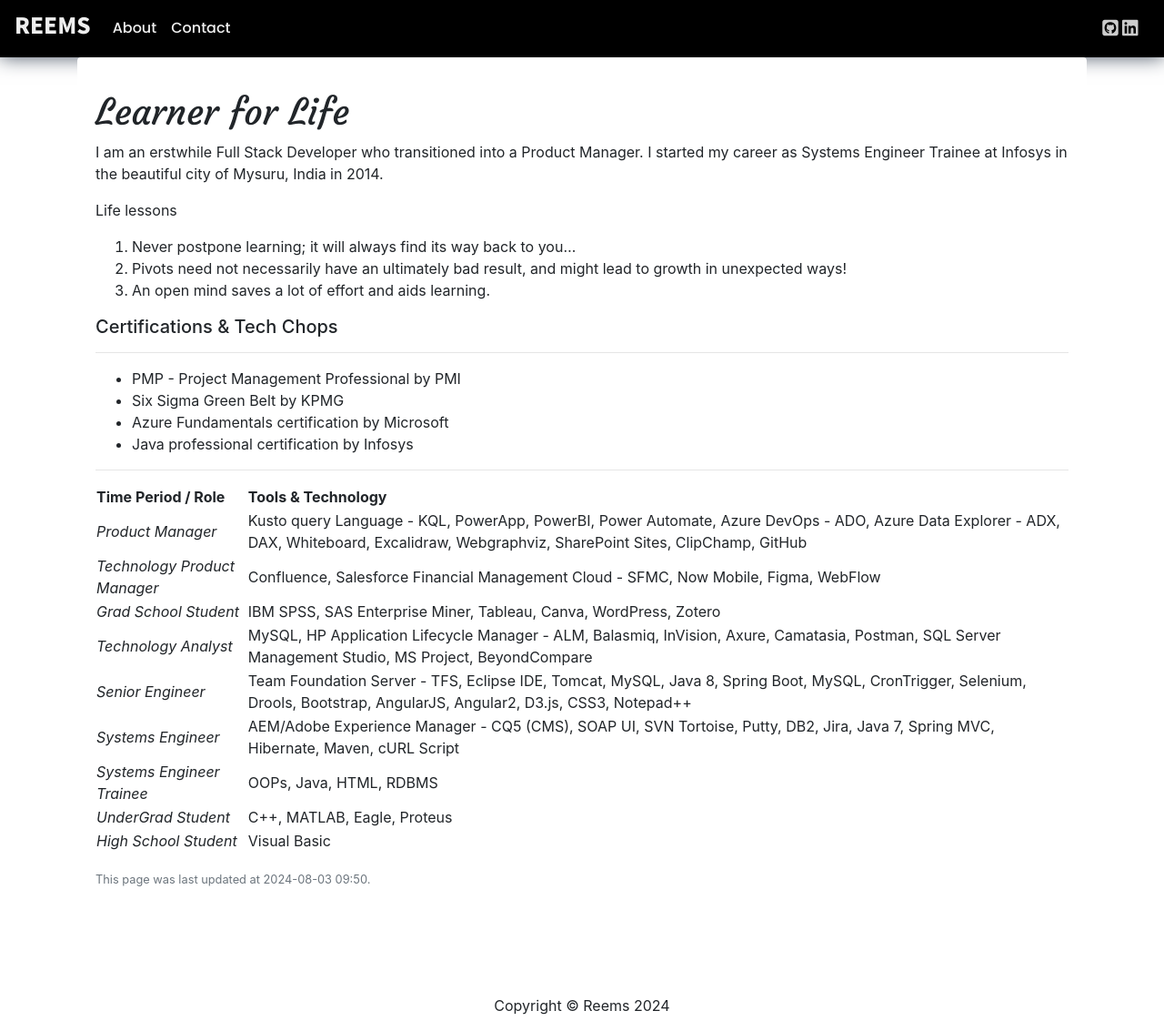
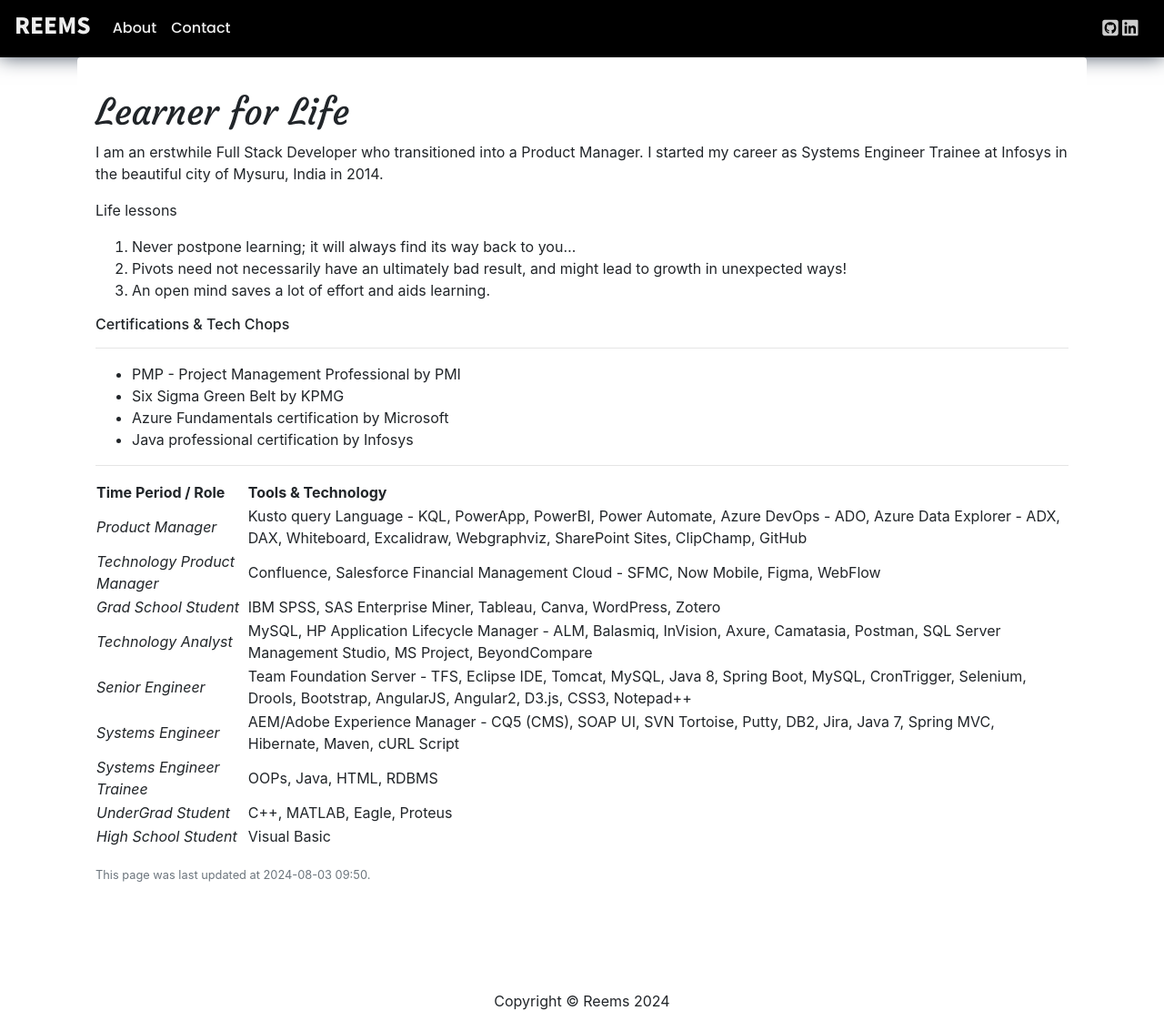
Before and after one commit to reemstk/reemstk.github.io, a Jekyll site: the page built from pages/about.md, in a window 1280 px wide. Shown: the whole page at 91% size. Built offline with Jekyll 4.4.1, drawn with Linux system fonts in a browser that asks for light colours; nearby versions of some CDN libraries; comment, search, counter and statistics services are not loaded.

```diff
--- a/pages/about.md
+++ b/pages/about.md
@@ -9,6 +9,7 @@ last-updated: 2024-07-26 5:55 PM
 
 <h1 class="mx-auto" style="font-family:Courgette;">{{ page.description }}</h1>
 
+
 I am an erstwhile Full Stack Developer who transitioned into a Product Manager. I started my career as Systems Engineer Trainee at Infosys in the beautiful city of Mysuru, India in 2014.
 
 > Life lessons
@@ -16,7 +17,7 @@ I am an erstwhile Full Stack Developer who transitioned into a Product Manager.
 > 2. Pivots need not necessarily have an ultimately bad result, and might lead to growth in unexpected ways!
 > 3. An open mind saves a lot of effort and aids learning.
 
-##### Certifications & Tech Chops
+###### Certifications & Tech Chops
 ---
 * PMP - Project Management Professional by PMI
 * Six Sigma Green Belt by KPMG
```
